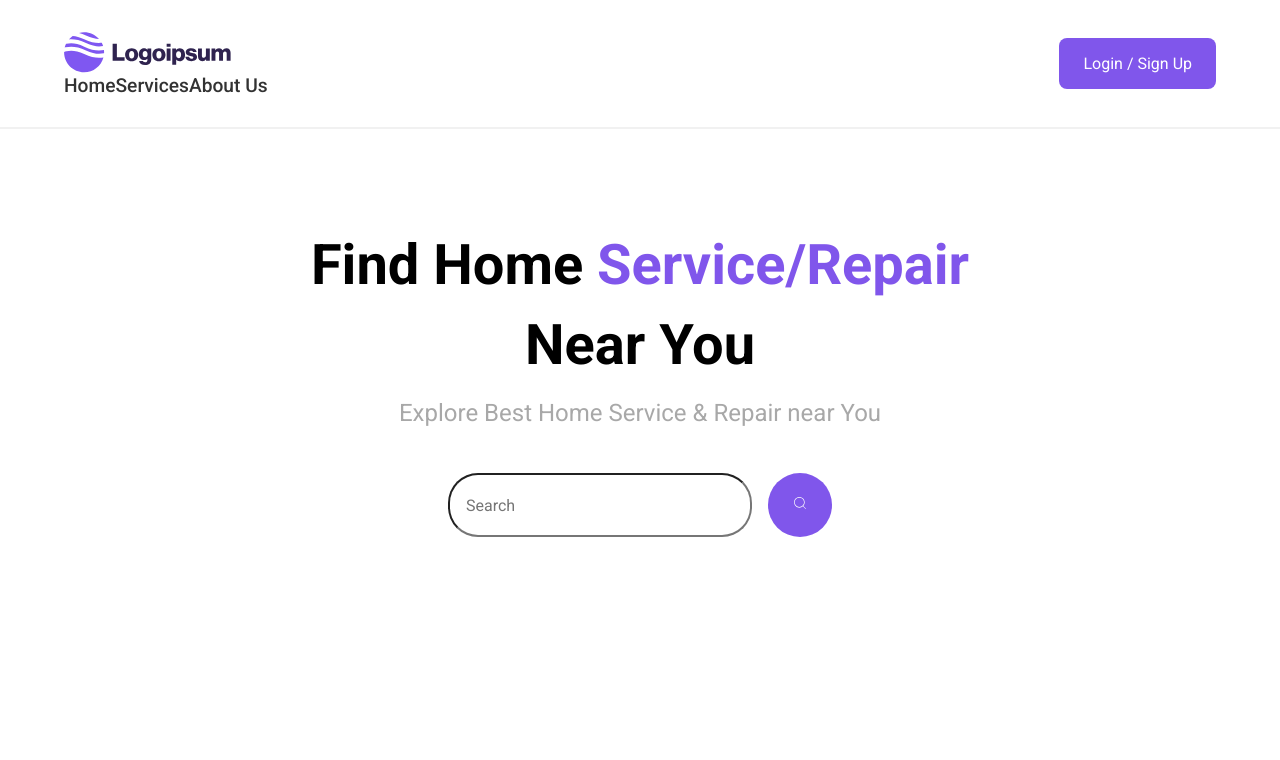
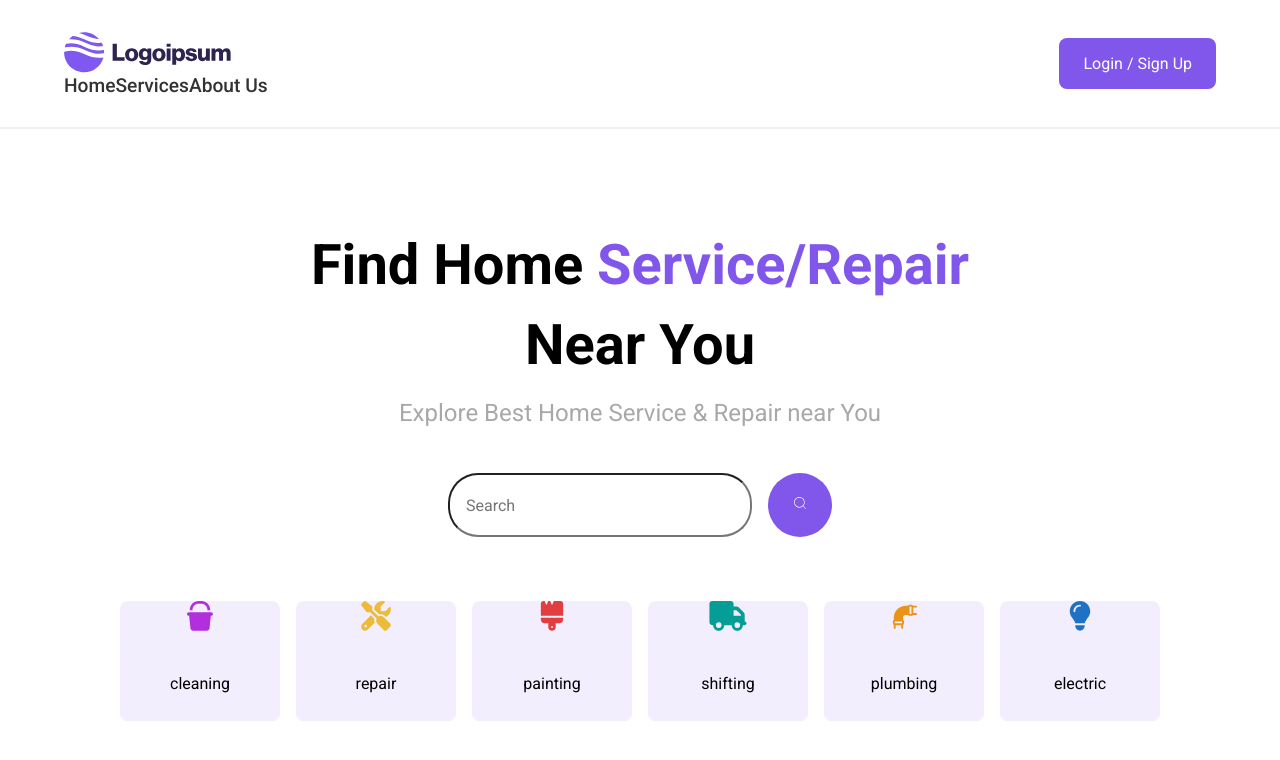
Before and after one commit to VytautasZ12/Home-service-app, a React (Vite) app in the folder frontend/: page / in a window 1280 px wide. Shown: the top 760 px of the page. Built offline with nearby package versions, Linux system fonts and the light colour scheme.

Commit message:
Created Category List and styles. Added imports.

```diff
--- a/frontend/src/App.jsx
+++ b/frontend/src/App.jsx
@@ -1,4 +1,5 @@
 import Hero from "./components/home/Hero";
+import CategoryList from "./components/home/CategoryList";
 import Topbar from "./components/layout/Topbar";
 
 const App = () => {
@@ -6,6 +7,7 @@ const App = () => {
     <>
       <Topbar />
       <Hero />
+      <CategoryList />
     </>
   );
 };
--- a/frontend/src/components/home/CategoryCard.jsx
+++ b/frontend/src/components/home/CategoryCard.jsx
@@ -1,3 +1,5 @@
+import styles from "./CategoryList.module.scss";
+
 const CategoryCard = ({ category }) => {
   const { name, icon } = category;
   const Icon = icon;
@@ -5,7 +7,7 @@ const CategoryCard = ({ category }) => {
   return (
     <div className={styles.card}>
       <Icon fontSize={48} color={category.color} />
-      <p className={styles.card}></p>
+      <p className={styles.card}>{name}</p>
     </div>
   );
 };
--- /dev/null
+++ b/frontend/src/components/home/CategoryList.jsx
@@ -0,0 +1,29 @@
+import CategoryCard from "./CategoryCard";
+import { FaScrewdriverWrench } from "react-icons/fa6";
+import { FaTruck } from "react-icons/fa6";
+import { FaBrush } from "react-icons/fa6";
+import { FaBucket } from "react-icons/fa6";
+import { FaLightbulb } from "react-icons/fa6";
+import { PiPipeFill } from "react-icons/pi";
+import styles from "./CategoryList.module.scss";
+
+const categories = [
+  { name: "cleaning", icon: FaBucket, color: "#b12fde" },
+  { name: "repair", icon: FaScrewdriverWrench, color: "#ecbb3a" },
+  { name: "painting", icon: FaBrush, color: "#e23e40" },
+  { name: "shifting", icon: FaTruck, color: "#059e96" },
+  { name: "plumbing", icon: PiPipeFill, color: "#ea9319" },
+  { name: "electric", icon: FaLightbulb, color: "#1f71c5" },
+];
+
+const CategoryList = () => {
+  return (
+    <div className={styles.container}>
+      {categories.map((category) => (
+        <CategoryCard key={category.name} category={category} />
+      ))}
+    </div>
+  );
+};
+
+export default CategoryList;
--- /dev/null
+++ b/frontend/src/components/home/CategoryList.module.scss
@@ -0,0 +1,29 @@
+.container {
+  margin-top: 4rem;
+  display: flex;
+  justify-content: center;
+  align-items: center;
+  gap: 1rem;
+}
+.card {
+  width: 160px;
+  height: 120px;
+  display: flex;
+  flex-direction: column;
+  align-items: center;
+  justify-content: center;
+  gap: 1rem;
+  background-color: #f2eefd;
+  border-radius: 0.5rem;
+  .name {
+    font-size: 1.1rem;
+    text-transform: capitalize;
+    color: #9977ef;
+    font-weight: 500;
+  }
+  &:hover {
+    background-color: #f7f4fd;
+    transition: 300ms;
+    cursor: pointer;
+  }
+}
```
